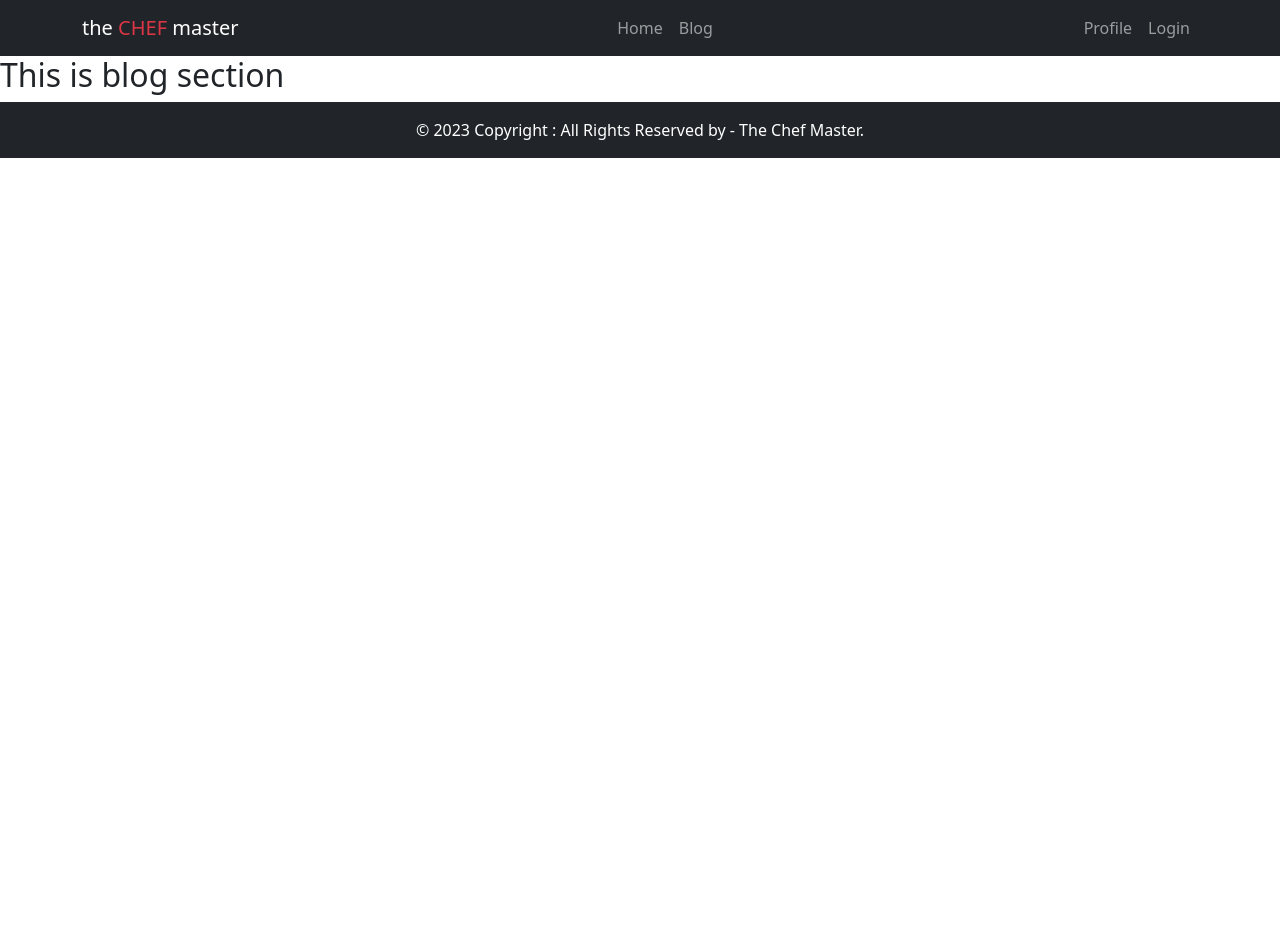
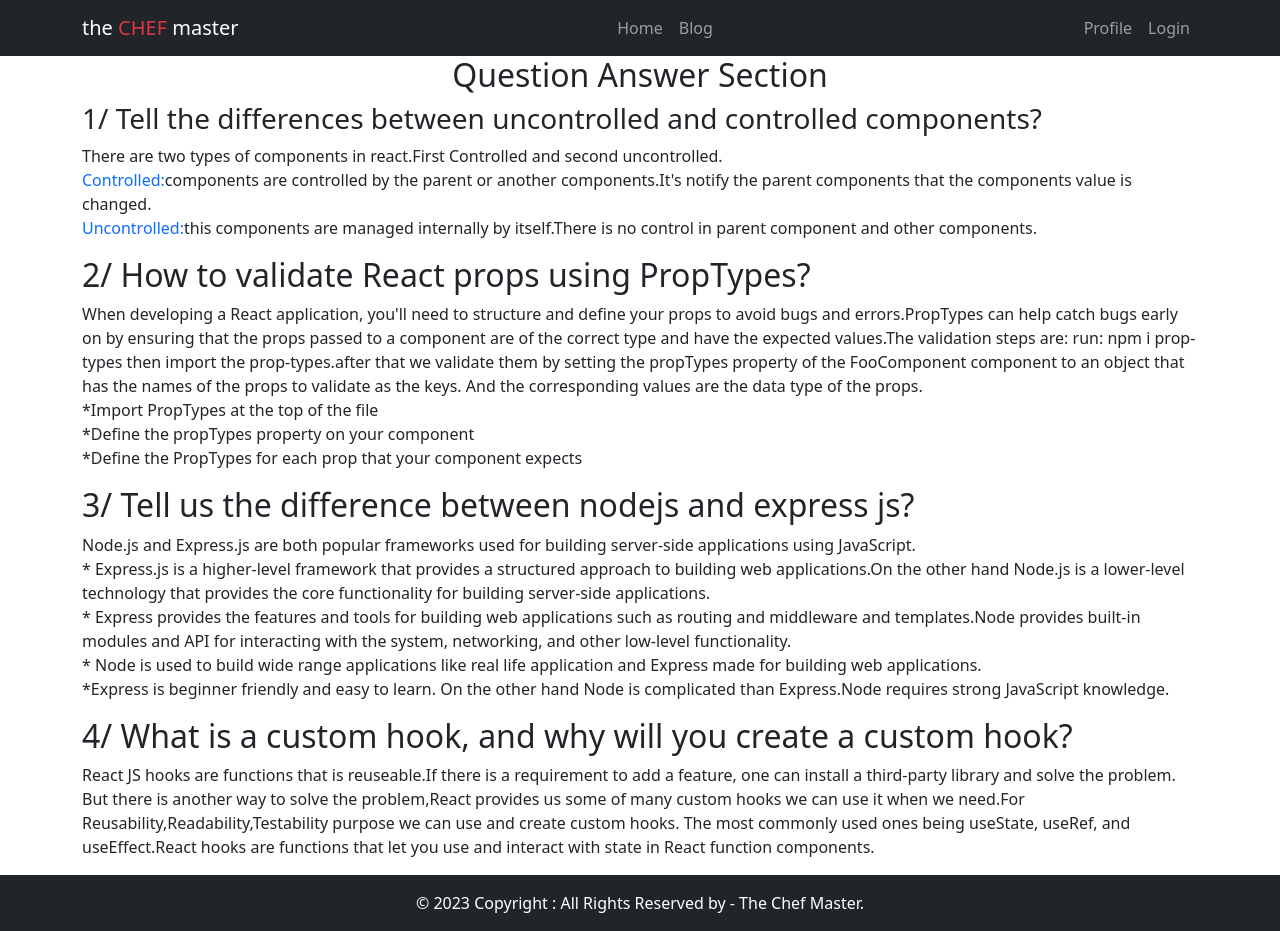
Before and after one commit to daasojib/the-chef-master-client, a React (Vite) app: page /blog in a window 1280 px wide. Before the commit the page ends 800 px from the top, so only its background shows below. Built offline with nearby package versions, Linux system fonts and the light colour scheme.

Commit message:
blog done

```diff
--- a/src/pages/Blog/Blog.jsx
+++ b/src/pages/Blog/Blog.jsx
@@ -1,10 +1,42 @@
 import React from 'react';
+import { Container } from 'react-bootstrap';
 
 const Blog = () => {
           return (
-                    <div>
-                              <h2>This is blog section</h2>
-                    </div>
+                    <Container>
+                              <h2 className='text-center'>Question Answer Section</h2>
+                              <h3>1/ Tell the differences between uncontrolled and controlled components?</h3>
+                              <p>There are two types of components in react.First Controlled and second uncontrolled.
+                                        <br />
+                                        <span className='text-primary'>Controlled:</span>components are controlled by the parent or another components.It's notify the parent components that the components value is changed.
+                                        <br />
+                                        <span className='text-primary'>Uncontrolled:</span>this components are managed internally by itself.There is no control in parent component and other components.
+
+                              </p>
+                              <h2>2/ How to validate React props using PropTypes?</h2>
+                              <p>When developing a React application, you'll need to structure and define your props to avoid bugs and errors.PropTypes can help catch bugs early on by ensuring that the props passed to a component are of the correct type and have the expected values.The validation steps are:
+                                        run: npm i prop-types
+                                        then import the prop-types.after that we validate them by setting the propTypes property of the FooComponent component to an object that has the names of the props to validate as the keys. And the corresponding values are the data type of the props.
+                                        <br />
+                                        *Import PropTypes at the top of the file <br />
+                                        *Define the propTypes property on your component <br />
+                                        *Define the PropTypes for each prop that your component expects
+                              </p>
+                              <h2>3/ Tell us the difference between nodejs and express js?</h2>
+                              <p>
+                                        Node.js and Express.js are both popular frameworks used for building server-side applications using JavaScript.
+                                        <br />
+                                        * Express.js is a higher-level framework that provides a structured approach to building web applications.On the other hand Node.js is a lower-level technology that provides the core functionality for building server-side applications.
+                                        <br />
+                                        * Express provides the features and tools for building web applications such as routing and middleware and templates.Node provides built-in modules and API for interacting with the system, networking, and other low-level functionality.
+                                        <br />
+                                        *  Node is used to build wide range applications like real life application and Express made for building web applications.
+                                        <br />
+                                        *Express is beginner friendly and easy to learn. On the other hand Node is complicated than Express.Node requires strong JavaScript knowledge.
+                                        </p>
+                                        <h2>4/ What is a custom hook, and why will you create a custom hook?</h2>
+                                        <p>React JS hooks are functions that is reuseable.If there is a requirement to add a feature, one can install a third-party library and solve the problem. But there is another way to solve the problem,React provides us some of many custom hooks we can use it when we need.For Reusability,Readability,Testability purpose we can use and create custom hooks. The most commonly used ones being useState, useRef, and useEffect.React hooks are functions that let you use and interact with state in React function components.</p>
+                    </Container>
           );
 };
 
--- a/src/pages/Home/Home/Home.jsx
+++ b/src/pages/Home/Home/Home.jsx
@@ -7,7 +7,6 @@ import RightNav from '../../Shared/RightNav/RightNav';
 const Home = () => {
           return (
                     <div>
-                              <h2>This is home</h2>
                               <Chefs></Chefs>
                               <Container className='mt-5'>
                                         <Row>
```
